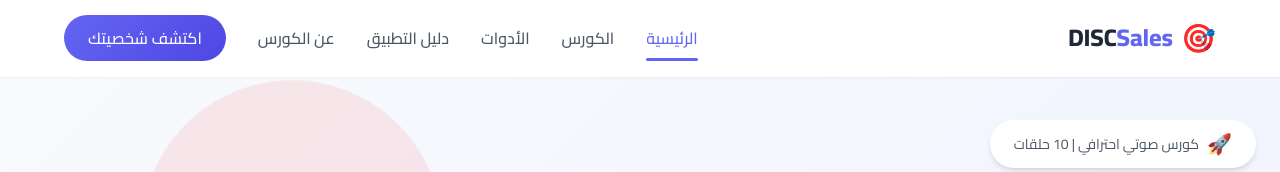
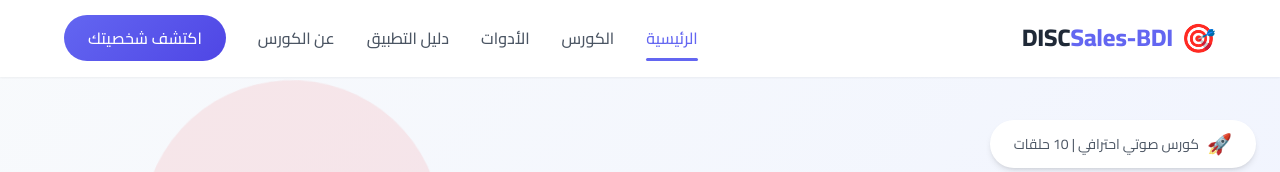
Before and after one commit to galaxythereal/BDI-DISC, a plain HTML site: page index.html in a window 1280 px wide. Shown: the top 172 px of the page. Drawn offline with Linux system fonts and the light colour scheme.

Commit message:
Update index.html

```diff
--- a/index.html
+++ b/index.html
@@ -15,7 +15,7 @@
         <div class="nav-container">
             <a href="index.html" class="nav-logo">
                 <span class="logo-icon">🎯</span>
-                <span class="logo-text">DISC<span class="logo-highlight">Sales</span></span>
+                <span class="logo-text">DISC<span class="logo-highlight">Sales-BDI</span></span>
             </a>
             <ul class="nav-menu">
                 <li><a href="index.html" class="nav-link active">الرئيسية</a></li>
```
